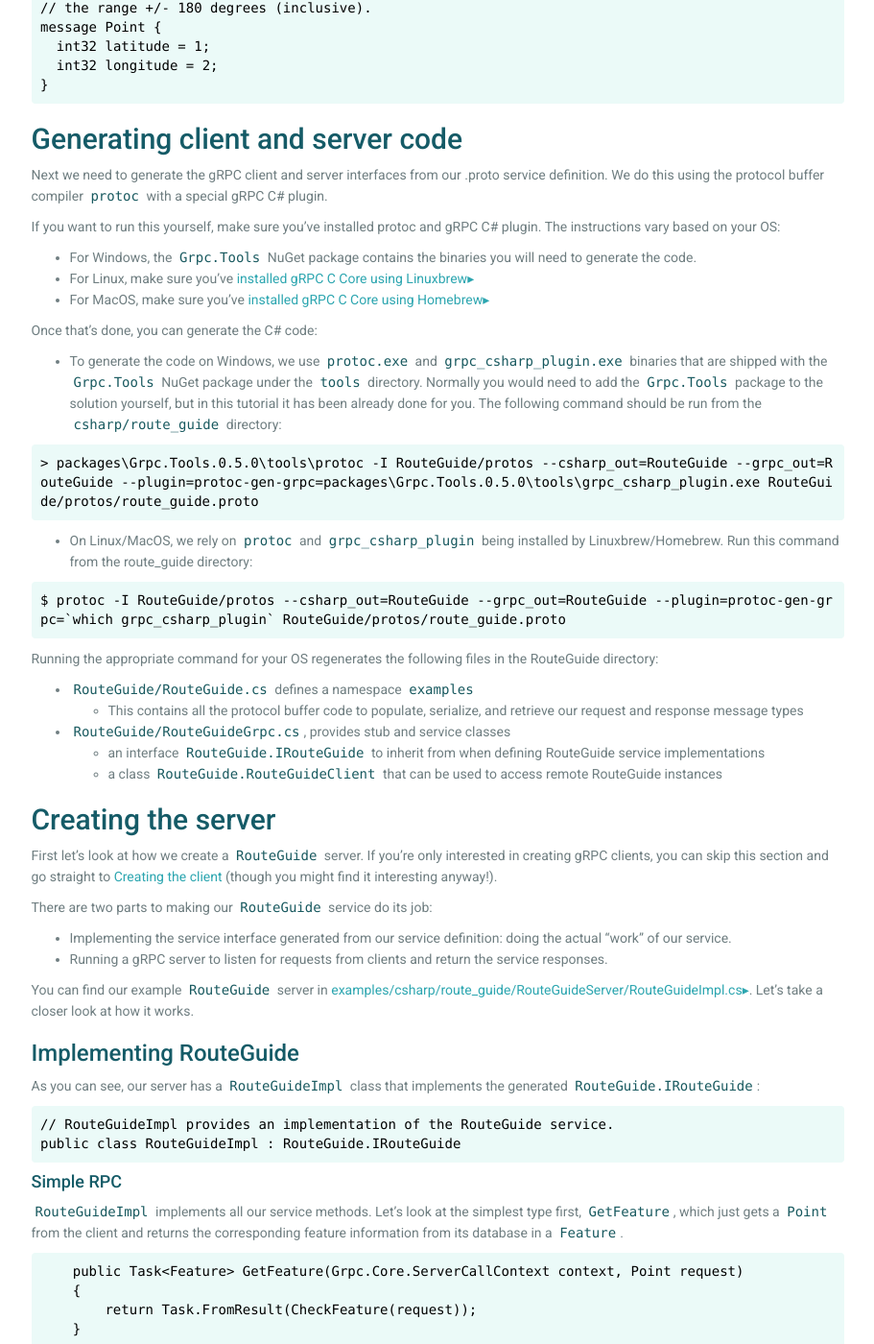
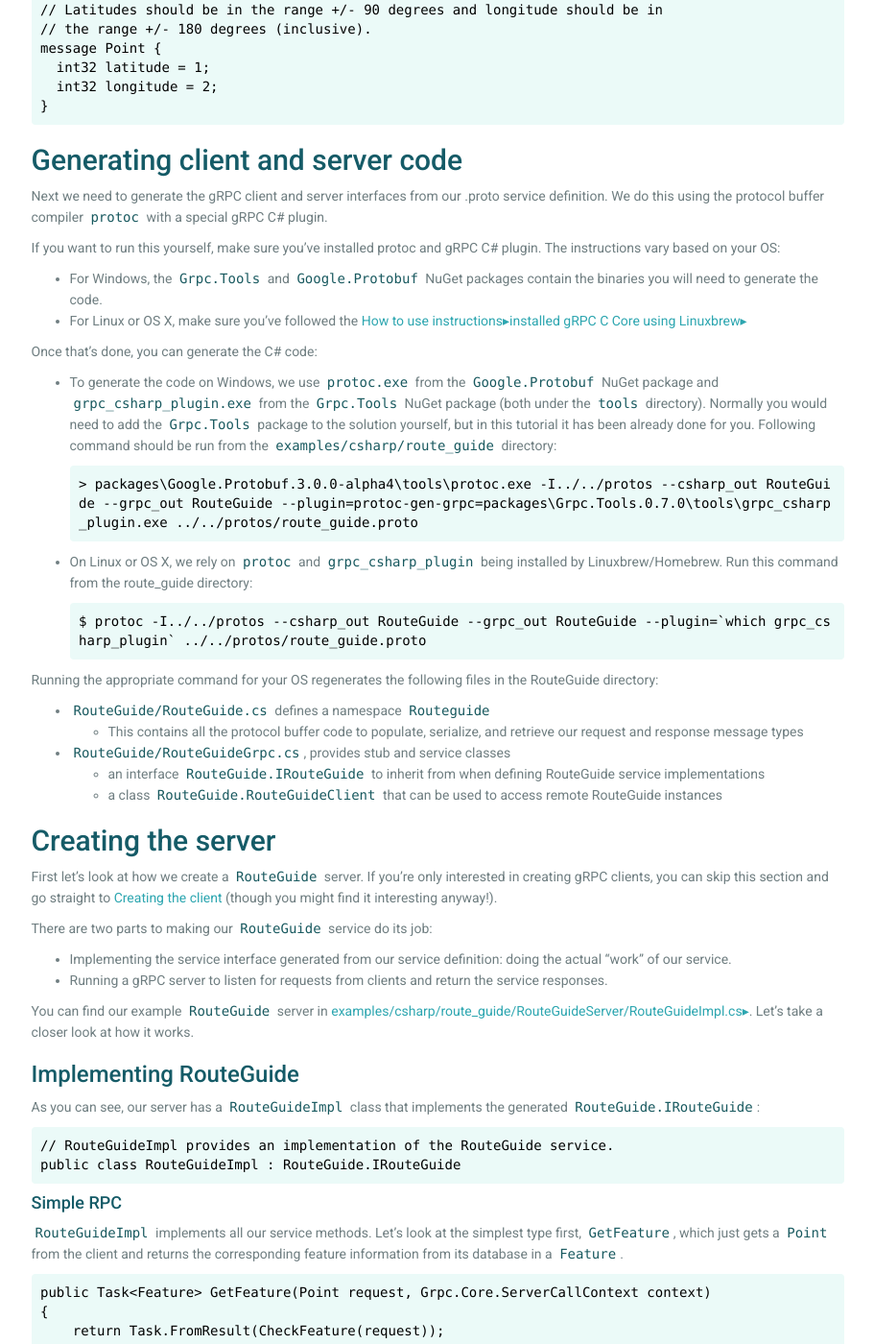
Before and after one commit to grpc/grpc.github.io, a Jekyll site: the page built from docs/tutorials/basic/csharp.md, in a window 1280 px wide and 1400 px high, scrolled down 2604 px. Shown: the whole window at 96% size, without its empty margins (330-1241 px from the left). Built offline with Jekyll 4.4.1, drawn with Linux system fonts in a browser that asks for light colours; nearby versions of some CDN libraries; library files that are not in the unit come from our copies; Markdown is read by kramdown in place of the engine named in the settings; some of the changed text lies outside the part shown.

Commit message:
update C# routeguide

````diff
--- a/docs/tutorials/basic/csharp.md
+++ b/docs/tutorials/basic/csharp.md
@@ -14,7 +14,7 @@
 - Generate server and client code using the protocol buffer compiler.
 - Use the C# gRPC API to write a simple client and server for your service.
 
-It assumes that you have read the [Overview](/docs/index.html) and are familiar with [protocol buffers] (https://developers.google.com/protocol-buffers/docs/overview). Note that the example in this tutorial only uses the proto2 version of the protocol buffers language, as proto3 support for C# is not ready yet (see [protobuf C# README](https://github.com/google/protobuf/tree/master/csharp#proto2--proto3)).
+It assumes that you have read the [Overview](/docs/index.html) and are familiar with [protocol buffers] (https://developers.google.com/protocol-buffers/docs/overview). Note that the example in this tutorial uses the proto3 version of the protocol buffers language, which is currently in alpha release: you can find out more in the [proto3 language guide](https://developers.google.com/protocol-buffers/docs/proto3) and see the [release notes](https://github.com/google/protobuf/releases) for the new version in the protocol buffers Github repository.
 
 This isn't a comprehensive guide to using gRPC in C#: more reference documentation is coming soon.
 
@@ -29,7 +29,8 @@
 ## Example code and setup
 
 The example code for our tutorial is in [grpc/grpc/examples/csharp/route_guide](https://github.com/grpc/grpc/tree/master/examples/csharp/route_guide). To download the example, clone the `grpc` repository by running the following command:
-```shell
+
+```sh
 $ git clone https://github.com/grpc/grpc.git
 ```
 
@@ -39,12 +40,12 @@
 On Windows, you should not need to do anything besides opening the solution. All the needed dependencies will be restored
 for you automatically by the `Grpc` NuGet package upon building the solution.
 
-On Linux (or MacOS), you will first need to install protobuf and gRPC C Core using Linuxbrew (or Homebrew) tool in order to be
-able to generate the server and client interface code and run the examples. Follow the instructions for [Linux](https://github.com/grpc/grpc/tree/master/src/csharp#usage-linux-mono) or [MacOS](https://github.com/grpc/grpc/tree/master/src/csharp#usage-macos-mono).
+On Linux or Mac OS X, you will first need to install protobuf and gRPC C# native dependencies in order to be
+able to generate the server and client interface code and run the examples. Please follow the [How to use instructions](https://github.com/grpc/grpc/tree/master/src/csharp#how-to-use).
 
 ## Defining the service
 
-Our first step (as you'll know from the [Overview](/docs/index.html)) is to define the gRPC *service* and the method *request* and *response* types using [protocol buffers] (https://developers.google.com/protocol-buffers/docs/overview). You can see the complete .proto file in [`examples/csharp/route_guide/RouteGuide/protos/route_guide.proto`](https://github.com/grpc/grpc/blob/master/examples/csharp/route_guide/RouteGuide/protos/route_guide.proto).
+Our first step (as you'll know from the [Overview](/docs/index.html)) is to define the gRPC *service* and the method *request* and *response* types using [protocol buffers] (https://developers.google.com/protocol-buffers/docs/overview). You can see the complete .proto file in [`examples/protos/route_guide.proto`](https://github.com/grpc/grpc/blob/master/examples/protos/route_guide.proto).
 
 To define a service, you specify a named `service` in your .proto file:
 
@@ -109,28 +110,27 @@
 
 If you want to run this yourself, make sure you've installed protoc and gRPC C# plugin. The instructions vary based on your OS:
 
-- For Windows, the `Grpc.Tools` NuGet package contains the binaries you will need to generate the code.
-- For Linux, make sure you've [installed gRPC C Core using Linuxbrew](https://github.com/grpc/grpc/tree/master/src/csharp#usage-linux-mono)
-- For MacOS, make sure you've [installed gRPC C Core using Homebrew](https://github.com/grpc/grpc/tree/master/src/csharp#usage-macos-mono)
+- For Windows, the `Grpc.Tools` and `Google.Protobuf` NuGet packages contain the binaries you will need to generate the code.
+- For Linux or OS X, make sure you've followed the [How to use instructions](https://github.com/grpc/grpc/tree/master/src/csharp#how-to-use)[installed gRPC C Core using Linuxbrew](https://github.com/grpc/grpc/tree/master/src/csharp#usage-linux-mono)
 
 Once that's done, you can generate the C# code:
 
-- To generate the code on Windows, we use `protoc.exe` and `grpc_csharp_plugin.exe` binaries that are shipped with the `Grpc.Tools` NuGet package under the `tools` directory.
-Normally you would need to add the `Grpc.Tools` package to the solution yourself, but in this tutorial it has been already done for you. The following command should be run from the `csharp/route_guide` directory:
+- To generate the code on Windows, we use `protoc.exe` from the `Google.Protobuf` NuGet package and `grpc_csharp_plugin.exe` from the `Grpc.Tools` NuGet package (both under the `tools` directory).
+Normally you would need to add the `Grpc.Tools` package to the solution yourself, but in this tutorial it has been already done for you. Following command should be run from the `examples/csharp/route_guide` directory:
 
-```
-> packages\Grpc.Tools.0.5.0\tools\protoc -I RouteGuide/protos --csharp_out=RouteGuide --grpc_out=RouteGuide --plugin=protoc-gen-grpc=packages\Grpc.Tools.0.5.0\tools\grpc_csharp_plugin.exe RouteGuide/protos/route_guide.proto
-```
+  ```
+  > packages\Google.Protobuf.3.0.0-alpha4\tools\protoc.exe -I../../protos --csharp_out RouteGuide --grpc_out RouteGuide --plugin=protoc-gen-grpc=packages\Grpc.Tools.0.7.0\tools\grpc_csharp_plugin.exe ../../protos/route_guide.proto
+  ```
 
-- On Linux/MacOS, we rely on `protoc` and `grpc_csharp_plugin` being installed by Linuxbrew/Homebrew. Run this command from the route_guide directory:
+- On Linux or OS X, we rely on `protoc` and `grpc_csharp_plugin` being installed by Linuxbrew/Homebrew. Run this command from the route_guide directory:
 
-```
-$ protoc -I RouteGuide/protos --csharp_out=RouteGuide --grpc_out=RouteGuide --plugin=protoc-gen-grpc=`which grpc_csharp_plugin` RouteGuide/protos/route_guide.proto
-```
+  ```
+  $ protoc -I../../protos --csharp_out RouteGuide --grpc_out RouteGuide --plugin=`which grpc_csharp_plugin` ../../protos/route_guide.proto
+  ```
 
 Running the appropriate command for your OS regenerates the following files in the RouteGuide directory:
 
-- `RouteGuide/RouteGuide.cs` defines a namespace `examples`
+- `RouteGuide/RouteGuide.cs` defines a namespace `Routeguide`
   - This contains all the protocol buffer code to populate, serialize, and retrieve our request and response message types
 - `RouteGuide/RouteGuideGrpc.cs`, provides stub and service classes
    - an interface `RouteGuide.IRouteGuide` to inherit from when defining RouteGuide service implementations
@@ -146,7 +146,7 @@
 - Implementing the service interface generated from our service definition: doing the actual "work" of our service.
 - Running a gRPC server to listen for requests from clients and return the service responses.
 
-You can find our example `RouteGuide` server in [examples/csharp/route_guide/RouteGuideServer/RouteGuideImpl.cs](https://github.com/grpc/grpc/blob/master/examples/csharp/route_guide/RouteGuideServer/RouteGuideServerImpl.cs). Let's take a closer look at how it works.
+You can find our example `RouteGuide` server in [examples/csharp/route_guide/RouteGuideServer/RouteGuideImpl.cs](https://github.com/grpc/grpc/blob/master/examples/csharp/route_guide/RouteGuideServer/RouteGuideImpl.cs). Let's take a closer look at how it works.
 
 ### Implementing RouteGuide
 
@@ -162,10 +162,10 @@
 `RouteGuideImpl` implements all our service methods. Let's look at the simplest type first, `GetFeature`, which just gets a `Point` from the client and returns the corresponding feature information from its database in a `Feature`.
 
 ```csharp
-    public Task<Feature> GetFeature(Grpc.Core.ServerCallContext context, Point request)
-    {
-        return Task.FromResult(CheckFeature(request));
-    }
+public Task<Feature> GetFeature(Point request, Grpc.Core.ServerCallContext context)
+{
+    return Task.FromResult(CheckFeature(request));
+}
 ```
 
 The method is passed a context for the RPC (which is empty in the alpha release), the client's `Point` protocol buffer request, and returns a `Feature` protocol buffer. In the method we create the `Feature` with the appropriate information, and then return it. To allow asynchronous
@@ -294,15 +276,14 @@
 Console.ReadKey();
 
 server.ShutdownAsync().Wait();
-GrpcEnvironment.Shutdown();
 ```
 As you can see, we build and start our server using `Grpc.Core.Server` class. To do this, we:
 
 1. Create an instance of `Grpc.Core.Server`.
-1. Create an instance of our service implementation class `RouteGuideImpl`.
-3. Register our service implementation with the server using the `AddServiceDefinition` method and the generated method `RouteGuide.BindService`.
-2. Specify the address and port we want to use to listen for client requests using the `AddListeningPort` method.
-4. Call `Start` on the server instance to start an RPC server for our service.
+2. Create an instance of our service implementation class `RouteGuideImpl`.
+3. Register our service implementation by adding its service definition to `Services` collection (We obtain the service definition from the generated `RouteGuide.BindService` method).
+4. Specify the address and port we want to use to listen for client requests. This is done by adding `ServerPort` to `Ports` collection.
+5. Call `Start` on the server instance to start an RPC server for our service.
 
 <a name="client"></a>
 ## Creating the client
@@ -313,19 +294,15 @@
 
 To call service methods, we first need to create a *stub*.
 
-First, we need to create a gRPC client channel that will connect to gRPC server. Then, we use the `RouteGuide.NewStub` method of the `RouteGuide` class generated from our .proto.
+First, we need to create a gRPC client channel that will connect to gRPC server. Then, we use the `RouteGuide.NewClient` method of the `RouteGuide` class generated from our .proto.
 
 ```csharp
-GrpcEnvironment.Initialize();
+Channel channel = new Channel("127.0.0.1:50052", Credentials.Insecure)
+var client = new RouteGuideClient(RouteGuide.NewClient(channel));
 
-using (Channel channel = new Channel("127.0.0.1:50052"))
-{
-    var client = RouteGuide.NewStub(channel);
+// YOUR CODE GOES HERE
 
-    // YOUR CODE GOES HERE
-}
-
-GrpcEnvironment.Shutdown();
+channel.ShutdownAsync().Wait();
 ```
 
 ### Calling service methods
@@ -403,7 +380,7 @@
         await call.RequestStream.WriteAsync(request);
     }
     await call.RequestStream.CompleteAsync();
-	await responseReaderTask;
+    await responseReaderTask;
 }
 ```
 
@@ -415,17 +392,17 @@
 
 - Run the server, which will listen on port 50052:
 
-```
-> cd RouteGuideServer/bin/Debug
-> RouteGuideServer.exe
-```
+  ```
+  > cd RouteGuideServer/bin/Debug
+  > RouteGuideServer.exe
+  ```
 
 - Run the client (in a different terminal):
 
-```
-> cd RouteGuideClient/bin/Debug
-> RouteGuideClient.exe
-```
+  ```
+  > cd RouteGuideClient/bin/Debug
+  > RouteGuideClient.exe
+  ```
 
 You can also run the server and client directly from Visual Studio.
 
````
Also changed, not shown: other parts of docs/tutorials/basic/csharp.md (+64 -82 lines).
